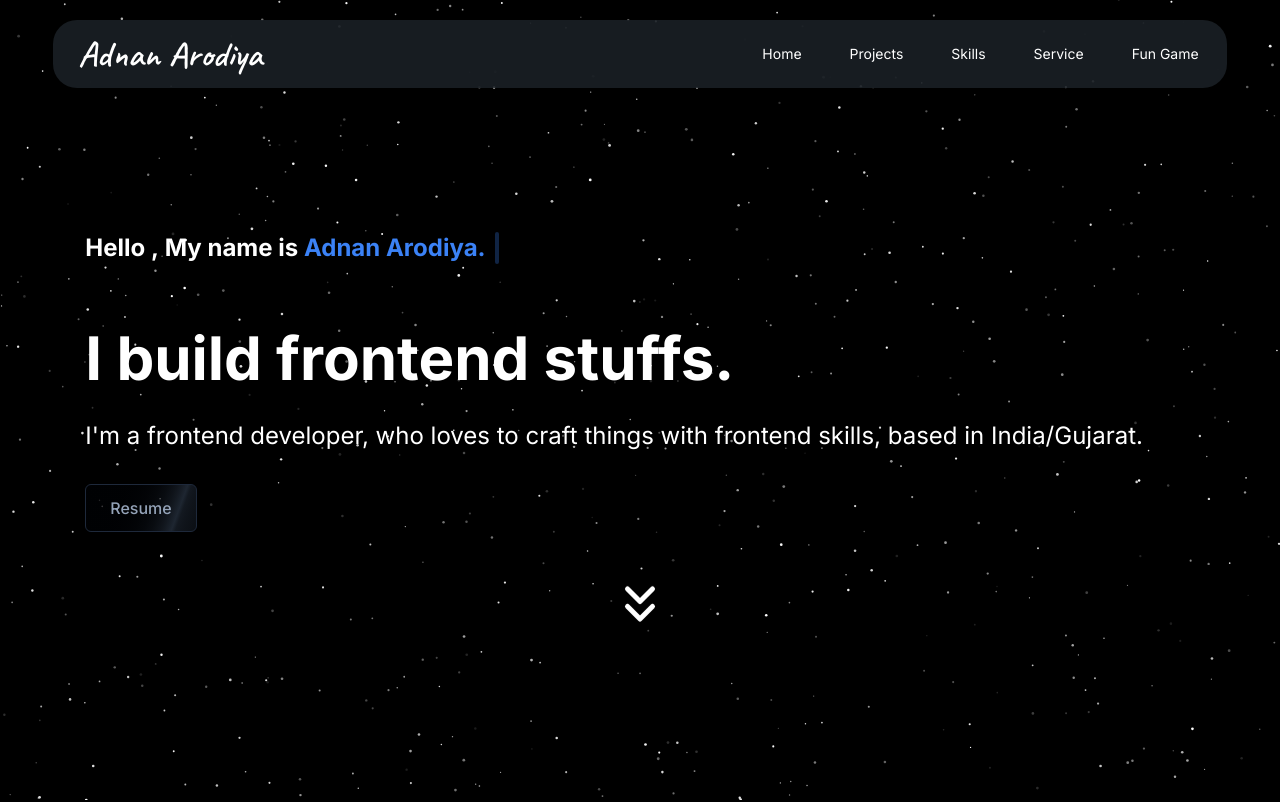
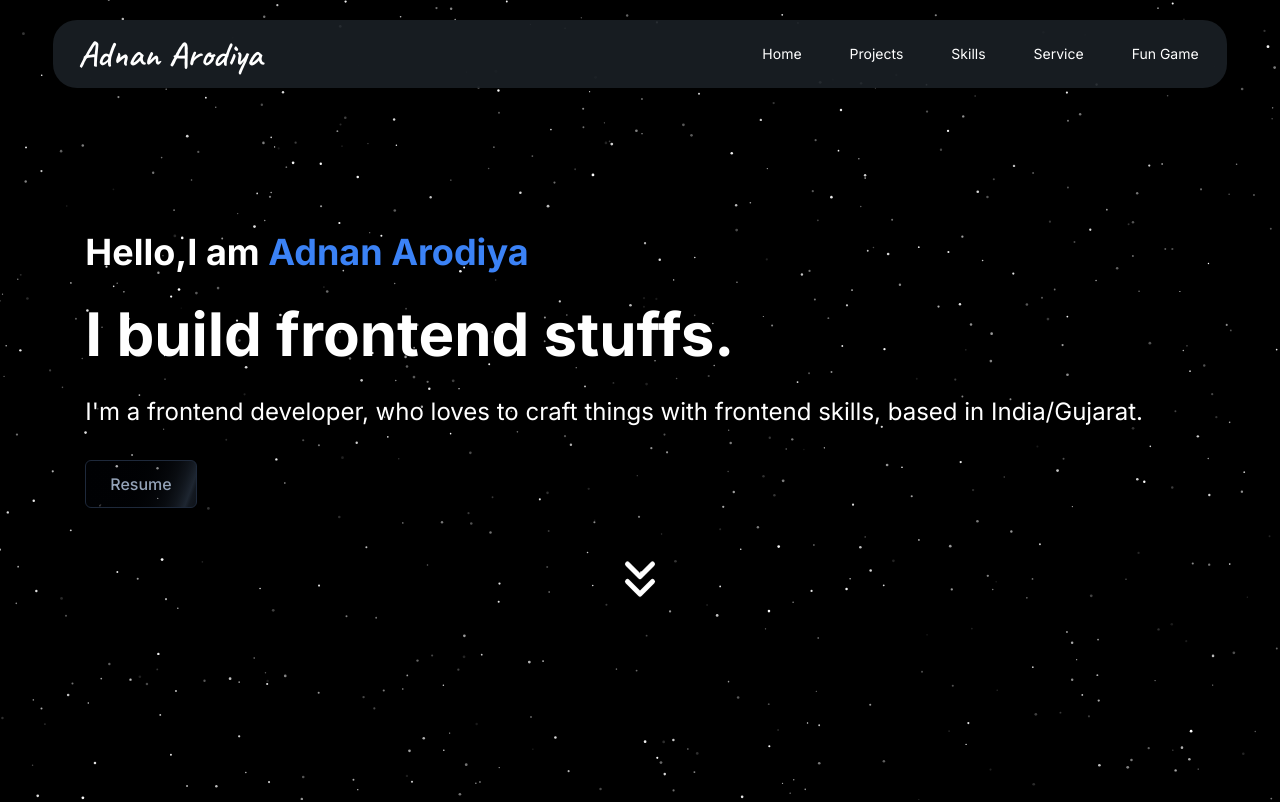
Before and after one commit to Adnanarodiya/Portfolio, a Next.js app: page / in a window 1280 px wide. Shown: the top 802 px of the page. Built offline with nearby package versions, Linux system fonts and the light colour scheme.

Commit message:
few small changes

```diff
--- a/src/app/components/aboutComp.tsx
+++ b/src/app/components/aboutComp.tsx
@@ -3,17 +3,14 @@ import React from "react";
 
 const AboutComp = () => {
   return (
-    <div className="w-11/12 px-8 py-4 mx-auto flex items-center  flex-col">
+    <div id="about-section" className="w-11/12 px-8 py-4 mx-auto flex items-center flex-col pt-24">
       <h1 className="text-3xl font-bold">About me</h1>
       <div className="flex mt-10 justify-evenly flex-col lg:flex-row">
-        <div className=" lg:w-2/4 flex flex-col justify-center items-center text-xl italic order-last lg:order-first">
-          <div className="list-disc  text-sm mt-8 lg:text-2xl  md:mt-8 text-center lg:text-start ">
+        <div className="lg:w-2/4 flex flex-col justify-center items-center text-xl italic order-last lg:order-first">
+          <div className="list-disc text-sm mt-8 lg:text-2xl md:mt-8 text-center lg:text-start">
             <div className="justify-start flex">
-              {/* <div>
-                <ChevronsRight />
-              </div> */}
               <li className="list-disc">
-                Hi! I'm Adnan , a passionate front-end developer with a solid
+                Hi! I'm Adnan, a passionate front-end developer with a solid
                 skill set in Next.js and React.js. I thrive on creating
                 captivating user interfaces and am on a constant quest to learn
                 and innovate. Currently exploring full-stack development.
@@ -25,7 +22,7 @@ const AboutComp = () => {
         <div>
           <Image
             src="/2.jpg"
-            className="rounded-3xl z-auto mx-auto lg:mx-0"
+            className="rounded-3xl z-auto mx-auto lg:mx-0 relative"
             alt="Adnan Arodiya"
             height={400}
             width={400}
--- a/src/app/components/aceternity/typewriter-effect.tsx
+++ b/src/app/components/aceternity/typewriter-effect.tsx
@@ -1,178 +1,178 @@
-'use client';
+// 'use client';
 
-import { cn } from '@/utils/cn';
-import { motion, stagger, useAnimate, useInView } from 'framer-motion';
-import { useEffect } from 'react';
+// import { cn } from '@/utils/cn';
+// import { motion, stagger, useAnimate, useInView } from 'framer-motion';
+// import { useEffect } from 'react';
 
-export const TypewriterEffect = ({
-  words,
-  className,
-  cursorClassName,
-}: {
-  words: {
-    text: string;
-    className?: string;
-  }[];
-  className?: string;
-  cursorClassName?: string;
-}) => {
-  // split text inside of words into array of characters
-  const wordsArray = words.map((word) => {
-    return {
-      ...word,
-      text: word.text.split(''),
-    };
-  });
+// export const TypewriterEffect = ({
+//   words,
+//   className,
+//   cursorClassName,
+// }: {
+//   words: {
+//     text: string;
+//     className?: string;
+//   }[];
+//   className?: string;
+//   cursorClassName?: string;
+// }) => {
+//   // split text inside of words into array of characters
+//   const wordsArray = words.map((word) => {
+//     return {
+//       ...word,
+//       text: word.text.split(''),
+//     };
+//   });
 
-  const [scope, animate] = useAnimate();
-  const isInView = useInView(scope);
-  useEffect(() => {
-    if (isInView) {
-      animate(
-        'span',
-        {
-          display: 'inline-block',
-          opacity: 1,
-        },
-        {
-          duration: 0.3,
-          delay: stagger(0.1),
-          ease: 'easeInOut',
-        }
-      );
-    }
-  }, [animate, isInView]);
+//   const [scope, animate] = useAnimate();
+//   const isInView = useInView(scope);
+//   useEffect(() => {
+//     if (isInView) {
+//       animate(
+//         'span',
+//         {
+//           display: 'inline-block',
+//           opacity: 1,
+//         },
+//         {
+//           duration: 0.3,
+//           delay: stagger(0.1),
+//           ease: 'easeInOut',
+//         }
+//       );
+//     }
+//   }, [animate, isInView]);
 
-  const renderWords = () => {
-    return (
-      <motion.div ref={scope} className='inline'>
-        {wordsArray.map((word, idx) => {
-          return (
-            <div key={`word-${idx}`} className='inline-block'>
-              {word.text.map((char, index) => (
-                <motion.span
-                  initial={{}}
-                  key={`char-${index}`}
-                  className={cn(`text-white  opacity-0 hidden`, word.className)}
-                >
-                  {char}
-                </motion.span>
-              ))}
-              &nbsp;
-            </div>
-          );
-        })}
-      </motion.div>
-    );
-  };
-  return (
-    <div className={cn('text-2xl font-bold text-center', className)}>
-      {renderWords()}
-      <motion.span
-        initial={{
-          opacity: 0,
-        }}
-        animate={{
-          opacity: 1,
-        }}
-        transition={{
-          duration: 0.8,
-          repeat: Infinity,
-          repeatType: 'reverse',
-        }}
-        className={cn(
-          'inline-block rounded-sm w-[4px] h-8  bg-blue-500',
-          cursorClassName
-        )}
-      ></motion.span>
-    </div>
-  );
-};
+//   const renderWords = () => {
+//     return (
+//       <motion.div ref={scope} className='inline'>
+//         {wordsArray.map((word, idx) => {
+//           return (
+//             <div key={`word-${idx}`} className='inline-block'>
+//               {word.text.map((char, index) => (
+//                 <motion.span
+//                   initial={{}}
+//                   key={`char-${index}`}
+//                   className={cn(`text-white  opacity-0 hidden`, word.className)}
+//                 >
+//                   {char}
+//                 </motion.span>
+//               ))}
+//               &nbsp;
+//             </div>
+//           );
+//         })}
+//       </motion.div>
+//     );
+//   };
+//   return (
+//     <div className={cn('text-2xl font-bold text-center', className)}>
+//       {renderWords()}
+//       <motion.span
+//         initial={{
+//           opacity: 0,
+//         }}
+//         animate={{
+//           opacity: 1,
+//         }}
+//         transition={{
+//           duration: 0.8,
+//           repeat: Infinity,
+//           repeatType: 'reverse',
+//         }}
+//         className={cn(
+//           'inline-block rounded-sm w-[4px] h-8  bg-blue-500',
+//           cursorClassName
+//         )}
+//       ></motion.span>
+//     </div>
+//   );
+// };
 
-export const TypewriterEffectSmooth = ({
-  words,
-  className,
-  cursorClassName,
-}: {
-  words: {
-    text: string;
-    className?: string;
-  }[];
-  className?: string;
-  cursorClassName?: string;
-}) => {
-  // split text inside of words into array of characters
-  const wordsArray = words.map((word) => {
-    return {
-      ...word,
-      text: word.text.split(''),
-    };
-  });
-  const renderWords = () => {
-    return (
-      <div>
-        {wordsArray.map((word, idx) => {
-          return (
-            <div key={`word-${idx}`} className='inline-block'>
-              {word.text.map((char, index) => (
-                <span
-                  key={`char-${index}`}
-                  className={cn(`text-white `, word.className)}
-                >
-                  {char}
-                </span>
-              ))}
-              &nbsp;
-            </div>
-          );
-        })}
-      </div>
-    );
-  };
+// export const TypewriterEffectSmooth = ({
+//   words,
+//   className,
+//   cursorClassName,
+// }: {
+//   words: {
+//     text: string;
+//     className?: string;
+//   }[];
+//   className?: string;
+//   cursorClassName?: string;
+// }) => {
+//   // split text inside of words into array of characters
+//   const wordsArray = words.map((word) => {
+//     return {
+//       ...word,
+//       text: word.text.split(''),
+//     };
+//   });
+//   const renderWords = () => {
+//     return (
+//       <div>
+//         {wordsArray.map((word, idx) => {
+//           return (
+//             <div key={`word-${idx}`} className='inline-block'>
+//               {word.text.map((char, index) => (
+//                 <span
+//                   key={`char-${index}`}
+//                   className={cn(`text-white `, word.className)}
+//                 >
+//                   {char}
+//                 </span>
+//               ))}
+//               &nbsp;
+//             </div>
+//           );
+//         })}
+//       </div>
+//     );
+//   };
 
-  return (
-    <div className={cn('flex  space-x-1 my-6', className)}>
-      <motion.div
-        className='overflow-hidden pb-2'
-        initial={{
-          width: '0%',
-        }}
-        whileInView={{
-          width: 'fit-content',
-        }}
-        transition={{
-          duration: 2,
-          ease: 'linear',
-          delay: 1,
-        }}
-      >
-        <div
-          className='text-2xl font-bold'
-          style={{
-            whiteSpace: 'nowrap',
-          }}
-        >
-          {renderWords()}{' '}
-        </div>{' '}
-      </motion.div>
-      <motion.span
-        initial={{
-          opacity: 0,
-        }}
-        animate={{
-          opacity: 1,
-        }}
-        transition={{
-          duration: 1,
+//   return (
+//     <div className={cn('flex  space-x-1 my-6', className)}>
+//       <motion.div
+//         className='overflow-hidden pb-2'
+//         initial={{
+//           width: '0%',
+//         }}
+//         whileInView={{
+//           width: 'fit-content',
+//         }}
+//         transition={{
+//           duration: 2,
+//           ease: 'linear',
+//           delay: 1,
+//         }}
+//       >
+//         <div
+//           className='text-2xl font-bold'
+//           style={{
+//             whiteSpace: 'nowrap',
+//           }}
+//         >
+//           {renderWords()}{' '}
+//         </div>{' '}
+//       </motion.div>
+//       <motion.span
+//         initial={{
+//           opacity: 0,
+//         }}
+//         animate={{
+//           opacity: 1,
+//         }}
+//         transition={{
+//           duration: 1,
 
-          repeat: Infinity,
-          repeatType: 'reverse',
-        }}
-        className={cn(
-          'block rounded-sm w-[4px]  h-8  bg-blue-500',
-          cursorClassName
-        )}
-      ></motion.span>
-    </div>
-  );
-};
+//           repeat: Infinity,
+//           repeatType: 'reverse',
+//         }}
+//         className={cn(
+//           'block rounded-sm w-[4px]  h-8  bg-blue-500',
+//           cursorClassName
+//         )}
+//       ></motion.span>
+//     </div>
+//   );
+// };
--- a/src/app/components/hero.tsx
+++ b/src/app/components/hero.tsx
@@ -1,58 +1,13 @@
 import { ChevronsDown } from 'lucide-react';
 import Link from 'next/link';
-import { TypewriterEffectSmooth } from './aceternity/typewriter-effect';
+import ScrollButton from './scrollButton';
 
 export default function Hero() {
-  const words = [
-    {
-      text: 'Hello',
-    },
-    {
-      text: ',',
-    },
-    {
-      text: 'My',
-    },
-    {
-      text: 'name',
-    },
-    {
-      text: 'is',
-    },
-    {
-      text: 'Adnan.',
-      className: 'text-blue-500',
-    },
-  ];
-  const fullName = [
-    {
-      text: 'Hello',
-    },
-    {
-      text: ',',
-    },
-    {
-      text: 'My',
-    },
-    {
-      text: 'name',
-    },
-    {
-      text: 'is',
-    },
-    {
-      text: 'Adnan Arodiya.',
-      className: 'text-blue-500',
-    },
-  ];
   return (
-    <div className=' w-11/12 p-8 top-0 flex mx-auto h-[90vh] flex-col justify-center'>
+    <div className='w-11/12 p-8 top-0 flex mx-auto h-[90vh] flex-col justify-center'>
       <div>
-        <h1 className='md:hidden'>
-          <TypewriterEffectSmooth words={words} className='w-full flex' />
-        </h1>
-        <h1 className='hidden md:flex'>
-          <TypewriterEffectSmooth words={fullName} className='w-full flex' />
+        <h1 className='text-2xl font-bold md:text-4xl'>
+          Hello,I am <span className='text-blue-500'> Adnan Arodiya</span>
         </h1>
         <h1 className='text-4xl md:text-6xl font-bold mt-4 md:mt-8'>
           I build frontend stuffs.
@@ -70,9 +25,7 @@ export default function Hero() {
           </Link>
         </div>
       </div>
-      <div className='w-100% mt-14 flex justify-center animate-bounce'>
-        <ChevronsDown size={60} />
-      </div>
+      <ScrollButton />
     </div>
   );
 }
--- a/src/app/components/navbar.tsx
+++ b/src/app/components/navbar.tsx
@@ -14,7 +14,7 @@ export default function Navbar() {
 
   const navItems = [
     { href: '/', label: 'Home' },
-    { href: '/project', label: 'Projects' },
+    { href: '/projects', label: 'Projects' },
     { href: '/skills', label: 'Skills' },
     { href: '/service', label: 'Service' },
     { href: '/fun-game', label: 'Fun Game' },
--- /dev/null
+++ b/src/app/components/scrollButton.tsx
@@ -0,0 +1,27 @@
+'use client'
+
+import { ChevronsDown } from 'lucide-react';
+
+export default function ScrollButton() {
+  const handleScrollToAbout = () => {
+    const aboutSection = document.getElementById('about-section');
+    if (aboutSection) {
+      const headerHeight = document.querySelector('header')?.offsetHeight || 0;
+      const aboutSectionPosition = aboutSection.getBoundingClientRect().top + window.pageYOffset;
+
+      window.scrollTo({
+        top: aboutSectionPosition - headerHeight,
+        behavior: 'smooth'
+      });
+    }
+  };
+
+  return (
+    <div
+      className='w-100% mt-14 flex justify-center animate-bounce cursor-pointer'
+      onClick={handleScrollToAbout}
+    >
+      <ChevronsDown size={60} />
+    </div>
+  );
+}
--- a/src/app/globals.css
+++ b/src/app/globals.css
@@ -15,6 +15,9 @@
     --background-end-rgb: 0, 0, 0;
   }
 }
+html {
+  scroll-behavior: smooth;
+}
 
 body {
   color: rgb(var(--foreground-rgb));
```
Also changed, not shown: src/app/projects/page.tsx (renamed from src/app/project/page.tsx).
